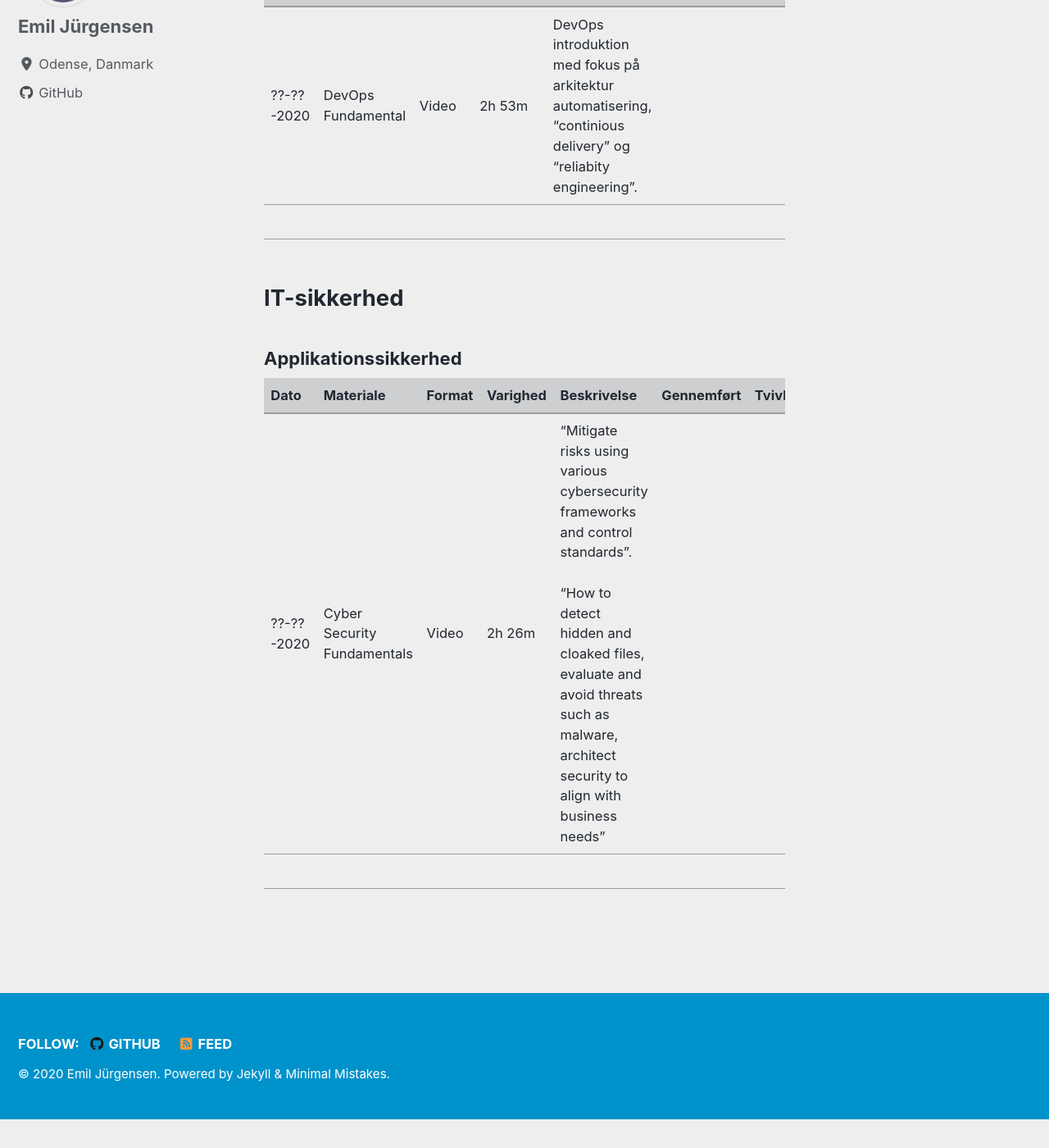
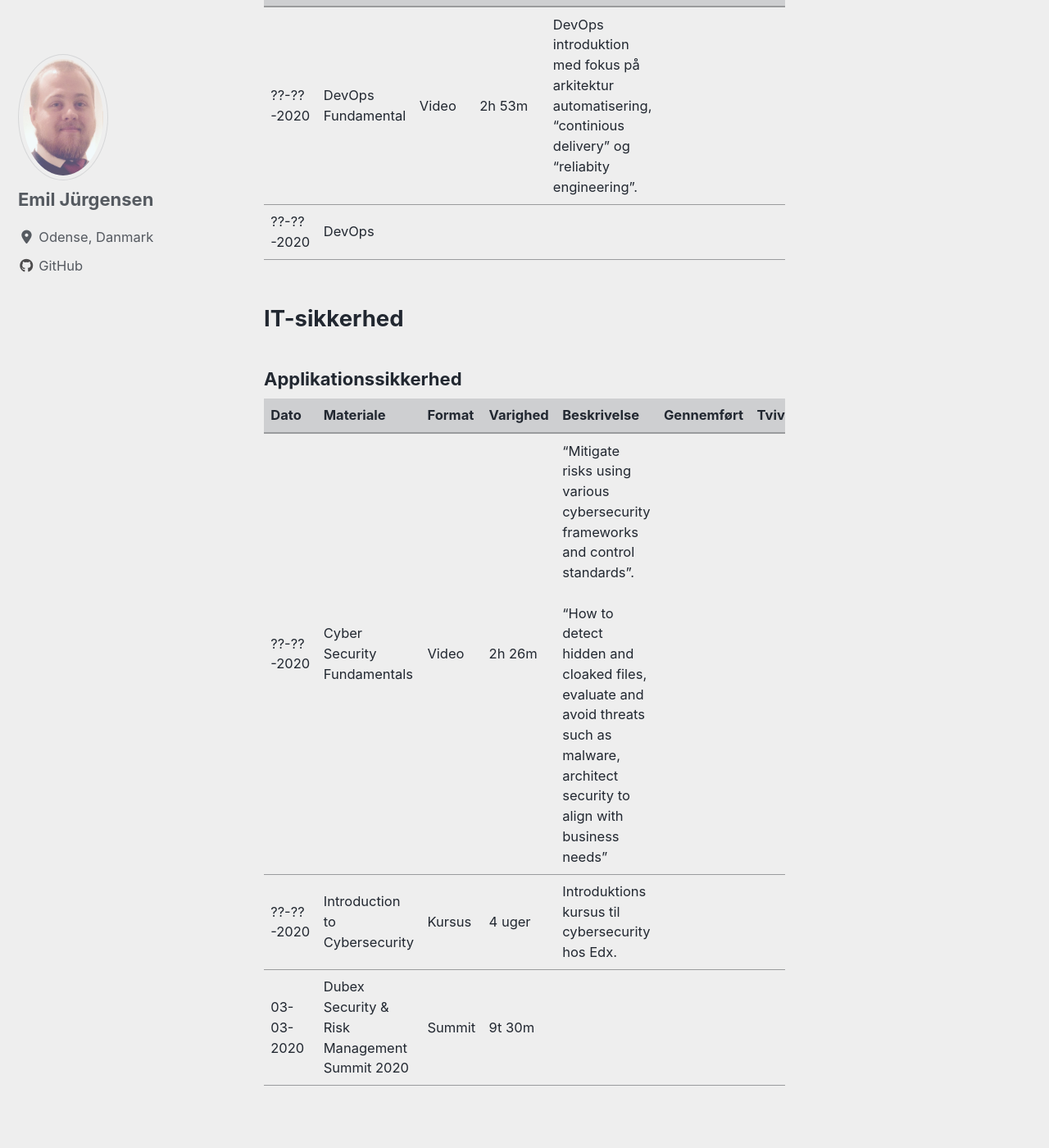
Before and after one commit to Emil428f/Portfolio, a Jekyll site: the page built from study-material.md, in a window 1280 px wide and 1400 px high, scrolled down 305 px. Shown: the whole window at 82% size. Built offline with Jekyll 4.4.1, drawn with Linux system fonts in a browser that asks for light colours; cached includes are drawn as plain includes; nearby versions of some CDN libraries; before the commit the page ends 1670 px from its top, so only the background shows below that.

Commit message:
Update study-material.md

```diff
--- a/study-material.md
+++ b/study-material.md
@@ -9,7 +9,7 @@ author_profile: true
 | Dato | Materiale | Format | Varighed | Beskrivelse | Gennemført | Tvivler |
 |-------|-------|--------|---------|---------|---------|---------|
 | ??-??-2020 | DevOps Fundamental | Video | 2h 53m | DevOps introduktion med fokus på arkitektur automatisering, "continious delivery" og "reliabity engineering". |  |  |
-|  |  |  |  |  |  |  |
+| ??-??-2020 | DevOps |  |  |  |  |  |
 
 <h2>IT-sikkerhed</h2>
 
@@ -18,4 +18,5 @@ author_profile: true
 | Dato | Materiale | Format | Varighed | Beskrivelse | Gennemført | Tvivler |
 |-------|--------|---------|---------|---------|---------|---------|
 | ??-??-2020 | Cyber Security Fundamentals | Video | 2h 26m | "Mitigate risks using various cybersecurity frameworks and control standards". <br><br> "How to detect hidden and cloaked files, evaluate and avoid threats such as malware, architect security to align with business needs" |  |  |
-|  |  |  |  |  |  |  |
+| ??-??-2020 | Introduction to Cybersecurity | Kursus | 4 uger | Introduktions kursus til cybersecurity hos Edx. |  |  |
+| 03-03-2020 | Dubex Security & Risk Management Summit 2020 | Summit | 9t 30m |  |  |  |
```
